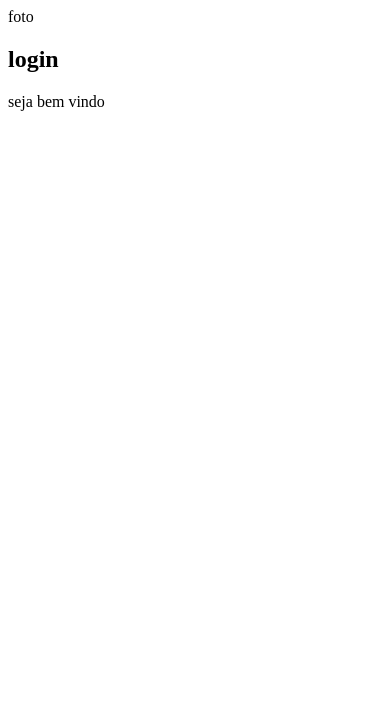
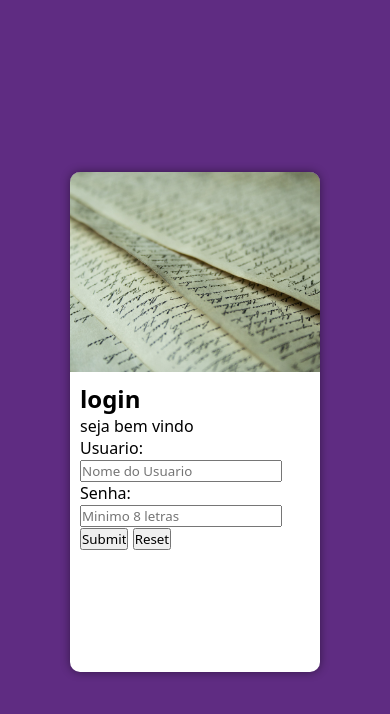
Before and after one commit to CleberDM8/projeto-login, a plain HTML site: page inded.html in a window 390 px wide. Drawn offline with Linux system fonts and the light colour scheme.

Commit message:
iniciando versao mobile

```diff
--- a/estilos/style.css
+++ b/estilos/style.css
@@ -6,3 +6,46 @@ Paleta de Cores
 verde: #49a09d
 lilas: #5f2c82
 */
+
+*{
+    font-family: system-ui, -apple-system, BlinkMacSystemFont, 'Segoe UI', Roboto, Oxygen, Ubuntu, Cantarell, 'Open Sans', 'Helvetica Neue', sans-serif;
+    padding: 0px;
+    margin: 0px;
+    box-sizing: border-box;
+}
+body, html{
+    background-color: #5f2c82;
+    height: 100vh;
+    width: 100vw;
+}
+
+main{
+    position: relative;
+    height: 100vh;
+    width: 100vw;
+
+}
+section#login{
+    position: absolute;
+    top: 50%;
+    left: 50%;
+    transform: translate(-50%, -50%);
+    background-color: white;
+    width: 250px;
+    height: 500px;
+    border-radius: 10px;
+    overflow: hidden;
+    box-shadow: 0px 0px 10px rgba(0, 0, 0, 0.452);
+}
+section#login >div#imagem{
+    display: block;
+    background: #5f2c82 url(../imagens/background002.jpg) no-repeat;
+    background-size: cover;
+    background-position: left bottom;
+    height: 200px;
+}
+
+section#login > div#formulario{
+    display: block;
+    padding: 10px;
+}
--- a/inded.html
+++ b/inded.html
@@ -11,12 +11,26 @@
     <main>
         <section id="login">
             <div id="imagem">
-                foto
+
             </div>
             <div id="formulario">
                 <h1>login</h1>
                 <p>seja bem vindo</p>
-                <form action="login.php" method="post">
+                <form action="login.php" method="post" autocomplete="on">
+                    <p>
+                        <label for="iusu">Usuario: </label>
+                        <input type="text" name="usu" id="iusu" required minlength="5" maxlength="15" placeholder="Nome do Usuario">
+                    </p>
+                    <p>
+                        <label for="isen">Senha: </label>
+                        <input type="password" name="usu" id="iusu" required minlength="6" maxlength="12" placeholder="Minimo 8 letras" autocomplete="current-password">
+                    </p>
+                    <p>
+                        <input type="submit">
+                        <input type="reset">
+                    </p>
+
+
 
                 </form>
 
```
